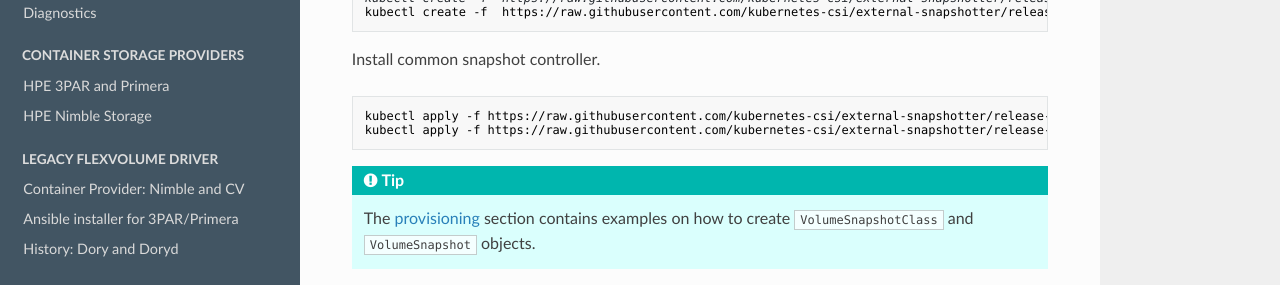
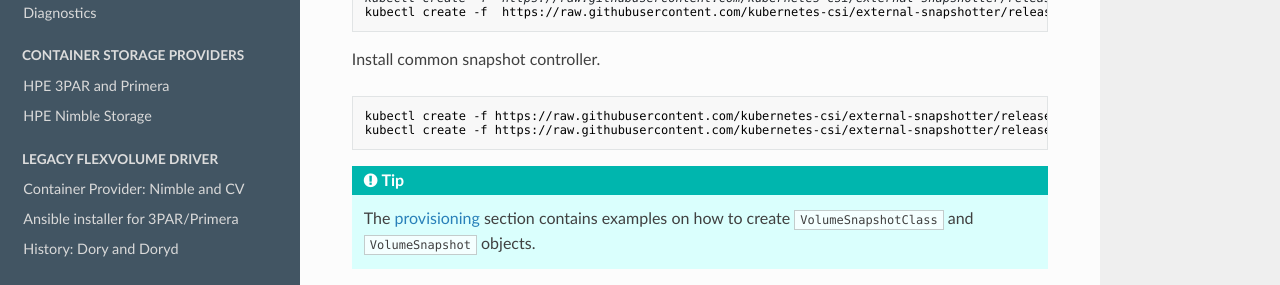
Before and after one commit to hpe-storage/scod, an MkDocs documentation site: the page built from docs/csi_driver/using.md, in a window 1280 px wide and 900 px high, scrolled down 1816 px. Shown: the part 151-436 px from the top of the window. Built offline with MkDocs 1.6.1, drawn with Linux system fonts in a browser that asks for light colours; nearby versions of some CDN libraries.

Commit message:
Corrected snapshot controller creation command

````diff
--- a/docs/csi_driver/using.md
+++ b/docs/csi_driver/using.md
@@ -43,8 +43,8 @@ kubectl create -f  https://raw.githubusercontent.com/kubernetes-csi/external-sna
 Install common snapshot controller.
 
 ```markdown
-kubectl apply -f https://raw.githubusercontent.com/kubernetes-csi/external-snapshotter/release-2.0/deploy/kubernetes/snapshot-controller/rbac-snapshot-controller.yaml
-kubectl apply -f https://raw.githubusercontent.com/kubernetes-csi/external-snapshotter/release-2.0/deploy/kubernetes/snapshot-controller/setup-snapshot-controller.yaml
+kubectl create -f https://raw.githubusercontent.com/kubernetes-csi/external-snapshotter/release-2.0/deploy/kubernetes/snapshot-controller/rbac-snapshot-controller.yaml
+kubectl create -f https://raw.githubusercontent.com/kubernetes-csi/external-snapshotter/release-2.0/deploy/kubernetes/snapshot-controller/setup-snapshot-controller.yaml
 ```
 
 !!! tip
````
